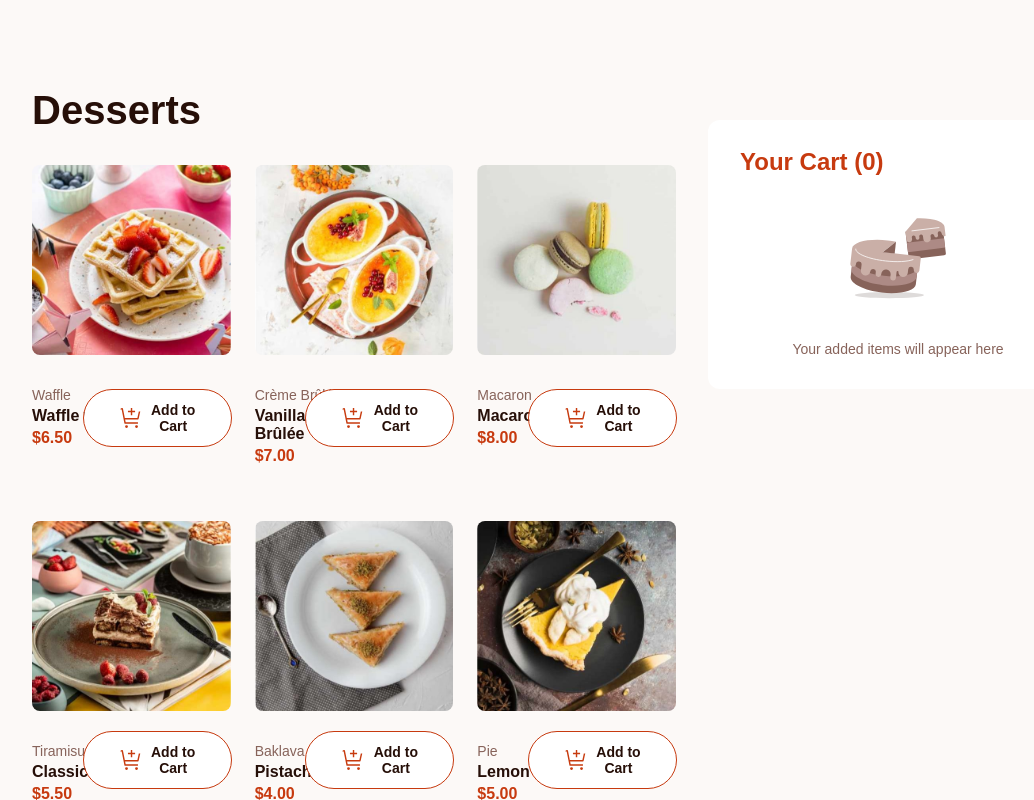
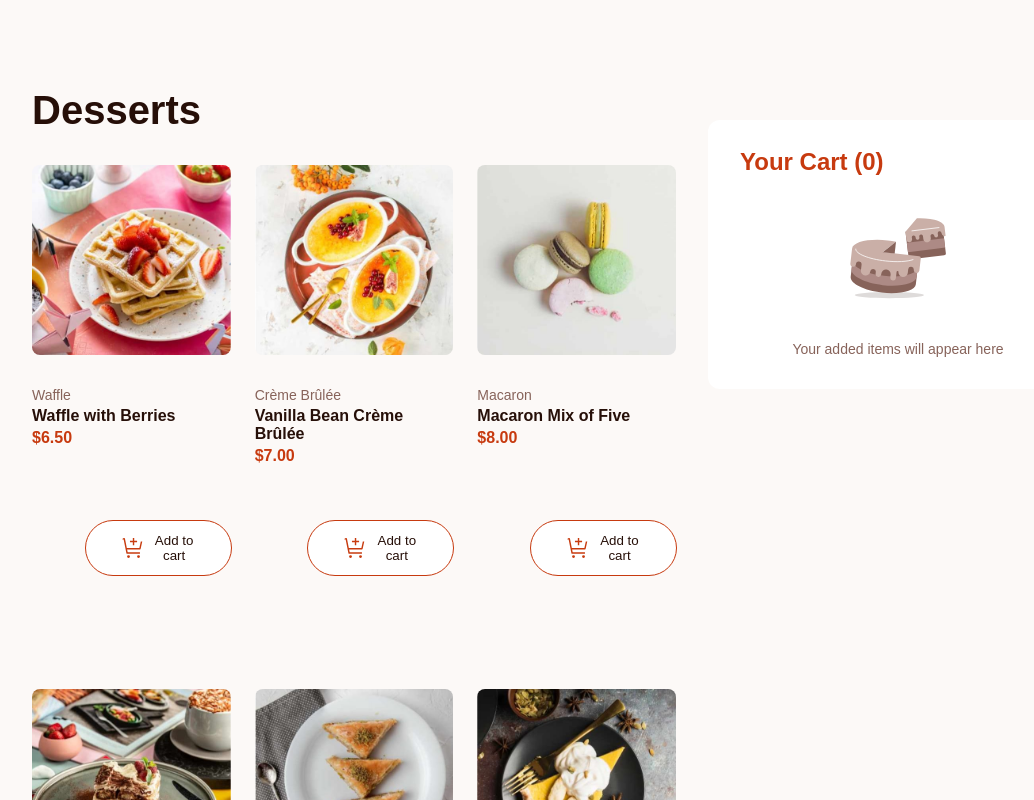
Before and after one commit to DrakeHermit/product-list, a React (Vite) app: page / in a window 1280 px wide. Shown: the top 800 px of the page, without its empty margins (80-1114 px from the left). Built offline with nearby package versions, Linux system fonts and the light colour scheme; a web font is replaced by a local one.

Commit message:
fix: fixed the design of the add and subtract buttons

```diff
--- a/src/components/AddToCart/AddToCart.css
+++ b/src/components/AddToCart/AddToCart.css
@@ -1,21 +1,15 @@
 .menu__add-to-cart {
   display: flex;
+  justify-content: space-between;
   position: absolute;
-  flex-direction: row;
-  align-items: center;
-  cursor: pointer;
-  padding: 12px 35px;
-  border-radius: 2rem;
-  gap: 8px;
   font-size: 14px;
-  color: hsl(14, 65%, 9%);
   font-weight: 700;
   font-family: inherit;
-  outline: 1px solid hsl(14, 86%, 42%);
   border: none;
+  border-radius: 2rem;
   background-color: #fff;
   z-index: 10000;
-  top: 73%;
+  top: 71%;
   left: 23%;
 
   img {
@@ -24,20 +18,83 @@
   }
 }
 
+.menu__add {
+  padding: 12px 35px;
+  border-radius: 2rem;
+  color: hsl(14, 65%, 9%);
+  outline: 1px solid hsl(14, 86%, 42%);
+  display: flex;
+  align-items: center;
+  gap: 8px;
+  background-color: inherit;
+  border: none;
+  cursor: pointer;
+}
+
+.menu__add-subtract {
+  padding: 12px 35px;
+  border-radius: 2rem;
+  color: white;
+  background-color: hsl(14, 86%, 42%)!important;
+  display: flex;
+  align-items: center;
+  justify-content: space-between;
+  gap: 25px;
+}
+
+.add, .subtract {
+  background-color: hsl(14, 86%, 42%);
+  border: 1px solid white;
+  border-radius: 50%;
+  cursor: pointer;
+  padding: 5px;
+
+  img {
+    width: 15px;
+    height: 15px
+  }
+}
+
 @media screen and (min-width: 768px) {
   .menu__add-to-cart {
-    top: 62%;
-    left: 13%;
+    top: 63%;
+    left: 15%;
+  }
+  .menu__add {
+    padding: 8px 25px;
+  }
+  .menu__add-subtract {
     padding: 8px 25px;
   }
 
+  .add, .subtract {
+    padding: 3px;
+
+    img {
+      width: 12px;
+      height: 12px;
+    }
+  }
 }
 
 @media screen and (min-width: 1024px) {
   .menu__add-to-cart {
-    top: 75%;
-    left: 26%;
+    top: 76%;
+    left: 27%;
+  }
+  .menu__add {
+    padding: 12px 35px;
+  }
+  .menu__add-subtract {
     padding: 12px 35px;
   }
 
+  .add, .subtract {
+    padding: 3px;
+
+    img {
+      width: 12px;
+      height: 12px;
+    }
+  }
 }
--- a/src/components/AddToCart/AddToCart.tsx
+++ b/src/components/AddToCart/AddToCart.tsx
@@ -25,11 +25,21 @@ export const AddToCart = ({ id, name, price }:  AddToCartProps) => {
   }
 
   return (
-    <button
-      onClick={handleAddToCart}
-      className="menu__add-to-cart">
+    <div className="menu__add-to-cart">
+      {
+        isInCart?(
+          <div className="menu__add-subtract">
+            <button className="add"><img src="/src/assets/images/icon-increment-quantity.svg" alt="Increment product" /></button>
+            <p>{ state.cart[0].quantity }</p>
+            <button className="subtract"><img src="/src/assets/images/icon-decrement-quantity.svg" alt="Decrement product" /></button>
+          </div>
+        ) : (
+             <button className="menu__add"
+      onClick={handleAddToCart}>
       <img src="/src/assets/images/icon-add-to-cart.svg" alt="" />
-      {isInCart ? 'In Cart' : 'Add to Cart'}
+      Add to cart
     </button>
+      )}
+    </div>
   )
 }
--- a/src/components/MenuItem/MenuItem.css
+++ b/src/components/MenuItem/MenuItem.css
@@ -37,6 +37,7 @@
   .menu {
     display: grid;
     grid-template-columns: repeat(3, 1fr);
+    grid-template-rows: repeat(3, 500px);
     gap: 1.5rem;
   }
 }
--- a/src/components/MenuItem/MenuItem.tsx
+++ b/src/components/MenuItem/MenuItem.tsx
@@ -14,7 +14,7 @@ export const MenuItem = () => {
               <source media='(min-width: 375px)' srcSet={product.image.tablet} />
               <img src={product.image.mobile} alt={product.name} />
           </picture>
-          <AddToCart id={product.id} name={product.name} price={product.price} image={product.image.thumbnail} />
+          <AddToCart id={product.id} name={product.name} price={product.price}  />
             <p className='menu__category'>{ product.category }</p>
             <h3 className='menu__item-header'>{product.name}</h3>
             <p className='menu__price'>${product.price.toFixed(2)}</p>
```
